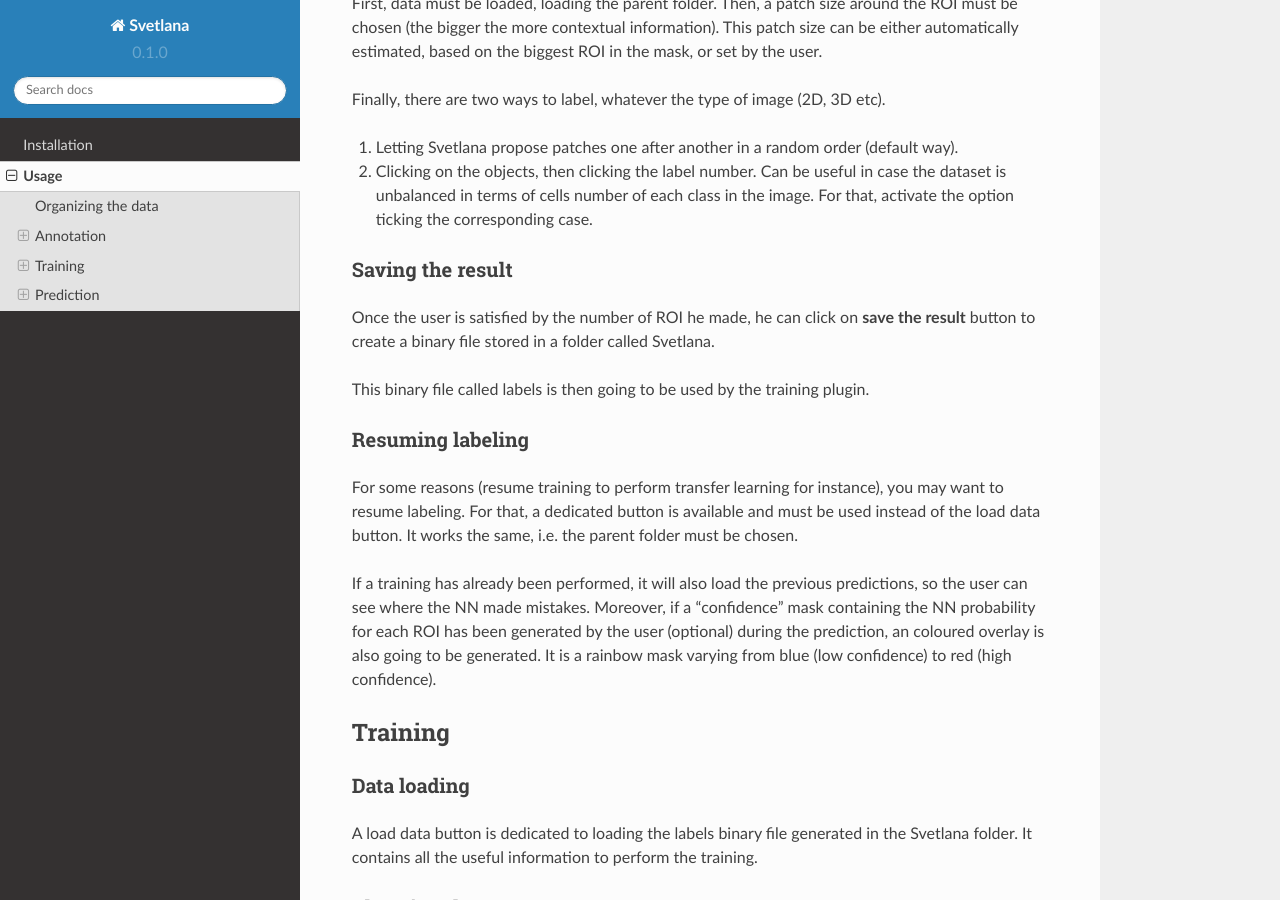
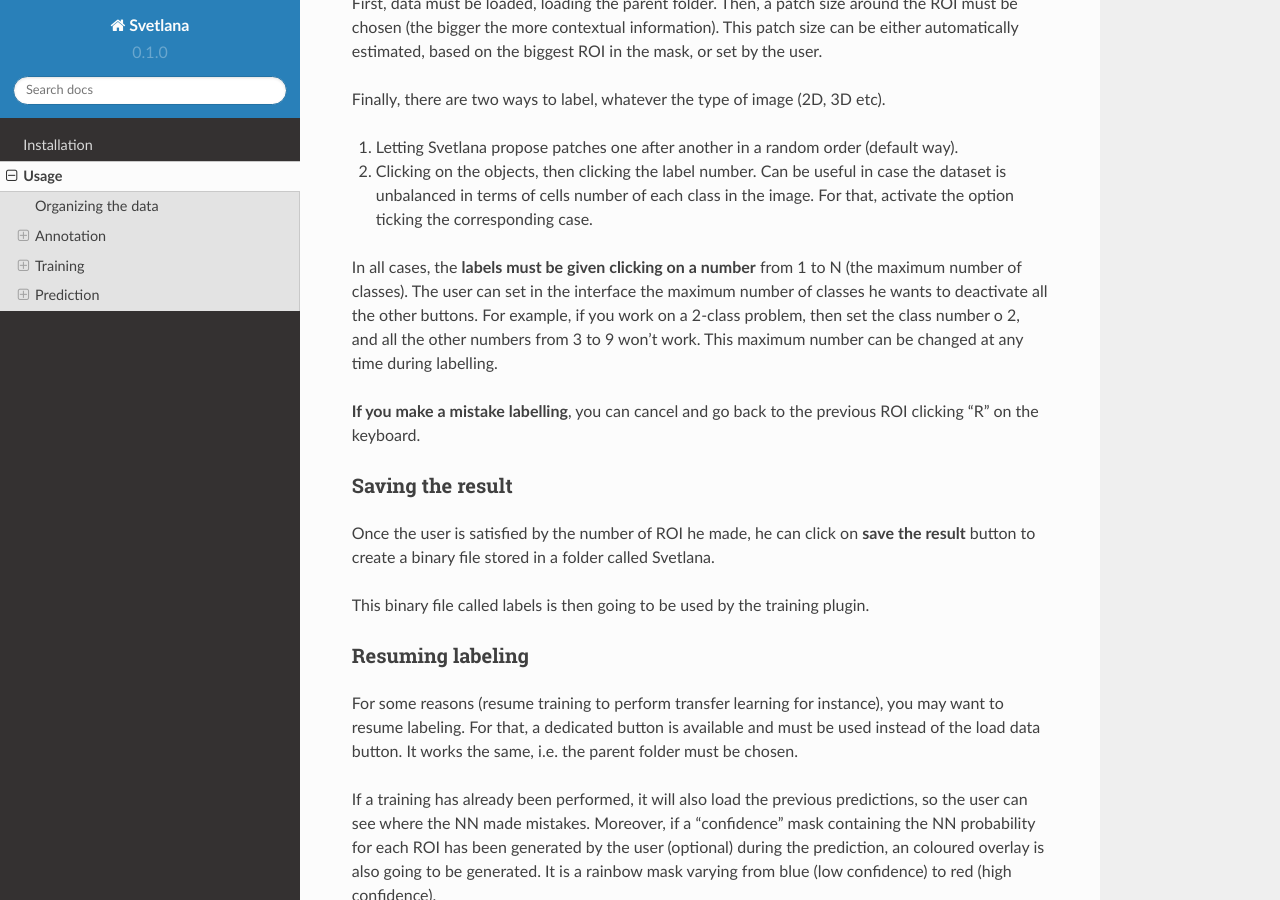
Before and after one commit to koopa31/Svetlana_documentation, a Sphinx documentation site: the page built from docs/source/usage.rst, in a window 1280 px wide and 900 px high, scrolled down 795 px. Built offline with Sphinx 7.4.7 and the Read the Docs theme 2.0.0, drawn with Linux system fonts in a browser that asks for light colours.

Commit message:
ajout infos sur la manière d'annoter

```diff
--- a/docs/source/usage.rst
+++ b/docs/source/usage.rst
@@ -42,6 +42,13 @@ Finally, there are two ways to label, whatever the type of image (2D, 3D etc).
 
 #. Letting Svetlana propose patches one after another in a random order (default way).
 #. Clicking on the objects, then clicking the label number. Can be useful in case the dataset is unbalanced in terms of cells number of each class in the image. For that, activate the option ticking the corresponding case.
+
+In all cases, the **labels must be given clicking on a number** from 1 to N (the maximum number of classes).
+The user can set in the interface the maximum number of classes he wants to deactivate all the other buttons. For example,
+if you work on a 2-class problem, then set the class number o 2, and all the other numbers from 3 to 9 won't work. This maximum number
+can be changed at any time during labelling.
+
+**If you make a mistake labelling**, you can cancel and go back to the previous ROI clicking "R" on the keyboard.
 
 Saving the result
 ~~~~~~~~~~~~~~~~~~~
```
